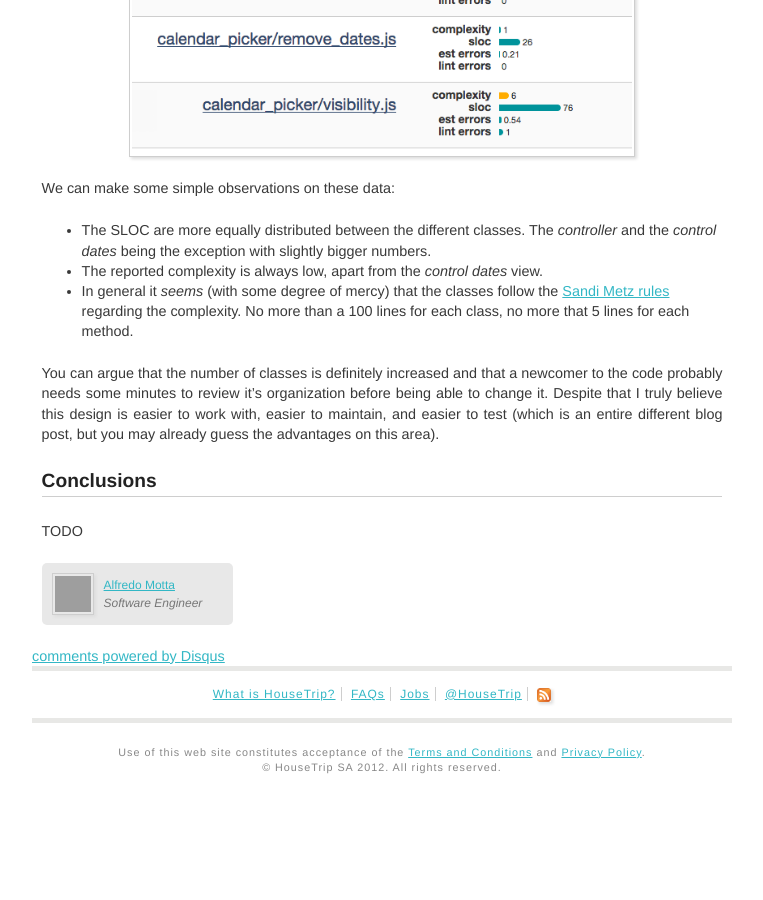
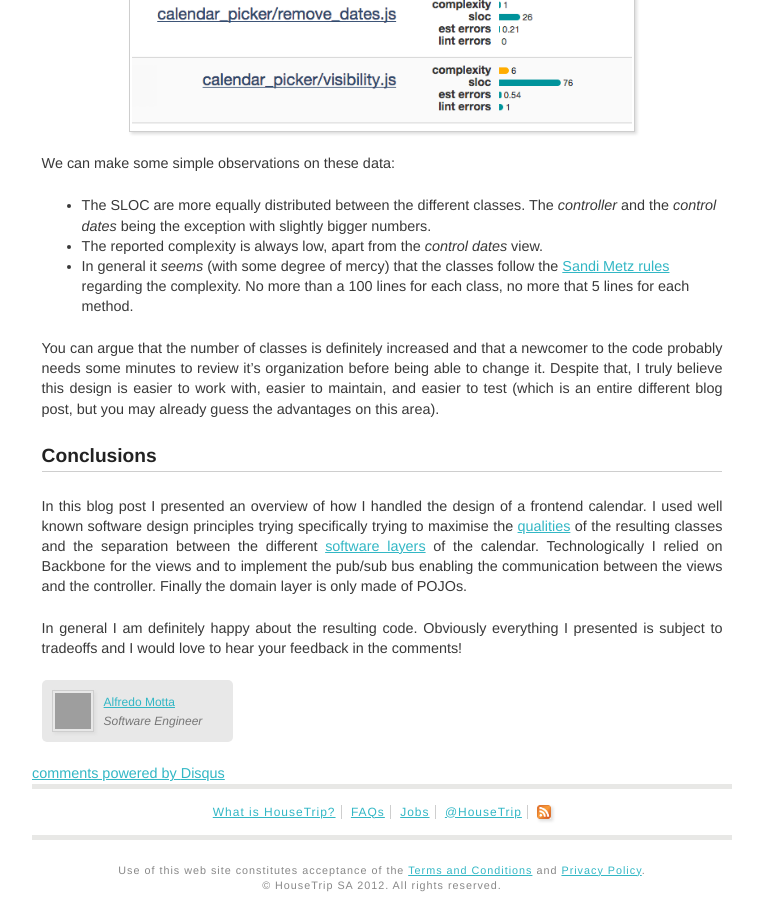
Before and after one commit to HouseTrip/housetrip.github.com, a Jekyll site: the page built from _posts/2014-11-25-calendar-refactoring.md, in a window 1280 px wide and 900 px high, scrolled down 10513 px. Shown: the whole window, without its empty margins (258-1021 px from the left). Built offline with Jekyll 4.4.1, drawn with Linux system fonts in a browser that asks for light colours; comment, search, counter and statistics services are not loaded; before the commit the page ends 11295 px from its top, so only the background shows below that; some of the changed text lies outside the part shown; grey boxes are pictures that could not be loaded.

Commit message:
Small link fixes and conclusion

```diff
--- a/_posts/2014-11-25-calendar-refactoring.md
+++ b/_posts/2014-11-25-calendar-refactoring.md
@@ -67,7 +67,7 @@
 ## Code Quality Evaluation
 
 To many people it is probably obvious why this class is not an acceptable implementation, but I would like to use well known metrics to actually prove it.
-In order to assess the code quality I usually rely on the following empirical classification:
+In order to assess the code quality I usually rely on the following <a name="code-qualities" />empirical classification:
 
 * **Highly Cohesive**: the concepts expressed in the class are tightly connected.
 * **Loosely Coupled**: the class does not heavily relies on other ones.
@@ -88,7 +88,7 @@
 
 In order to get this calendar back in shape we need a plan. This is how I approached the problem:
 
-* Identify and the **presentation layer**, the **application layer** and the **domain layer**.
+* <a name="software-layers" />Identify and the **presentation layer**, the **application layer** and the **domain layer**.
 * For each layer identify a set of single responsibilities classes.
 * Design the interactions between the classes trying to constantly minimize the dependencies between them.
 
@@ -159,7 +159,7 @@
 
 Here, arguably, we achieved a pretty good degree of *cohesiveness* and *composability* which are order of magnitudes above the previous implementation. In terms of coupling this class is only creating the sub-views but actually does not rely on them, so I am also confident that this is *loosely coupled*. On the other hand I don't think this class is context independent and this is why is namespaced under *SearchBar*.
 
-Let's look at the <a name="controller-code">controller</a> now:
+Let's look at the <a name="controller-code" /> controller now:
 
 <pre class="lang:js decode:true " title="the calendar controller" >
 HouseTrip.SearchBarCalendarController = function() {
@@ -270,8 +270,10 @@
 * The reported complexity is always low, apart from the *control dates* view.
 * In general it *seems* (with some degree of mercy) that the classes follow the <a href="http://robots.thoughtbot.com/sandi-metz-rules-for-developers">Sandi Metz rules</a> regarding the complexity. No more than a 100 lines for each class, no more that 5 lines for each method.
 
-You can argue that the number of classes is definitely increased and that a newcomer to the code probably needs some minutes to review it's organization before being able to change it. Despite that I truly believe this design is easier to work with, easier to maintain, and easier to test (which is an entire different blog post, but you may already guess the advantages on this area).
+You can argue that the number of classes is definitely increased and that a newcomer to the code probably needs some minutes to review it's organization before being able to change it. Despite that, I truly believe this design is easier to work with, easier to maintain, and easier to test (which is an entire different blog post, but you may already guess the advantages on this area).
 
 ## Conclusions
 
-TODO
+In this blog post I presented an overview of how I handled the design of a frontend calendar. I used well known software design principles trying specifically trying to maximise the [qualities](#code-qualities) of the resulting classes and the separation between the different [software layers](#software-layers) of the calendar. Technologically I relied on Backbone for the views and to implement the pub/sub bus enabling the communication between the views and the controller. Finally the domain layer is only made of POJOs.
+
+In general I am definitely happy about the resulting code. Obviously everything I presented is subject to tradeoffs and I would love to hear your feedback in the comments!
```
Also changed, not shown: images/2014-11-25/calendar_new_class_diagram.png.
